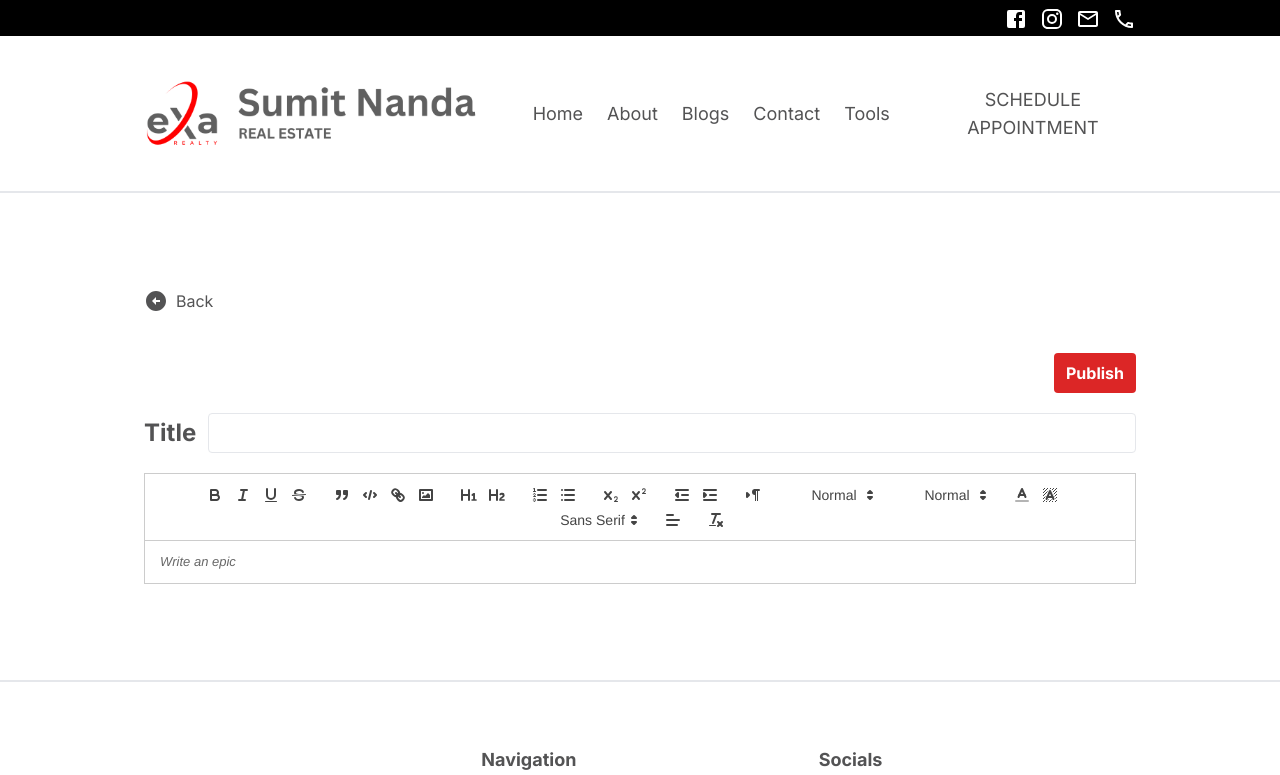
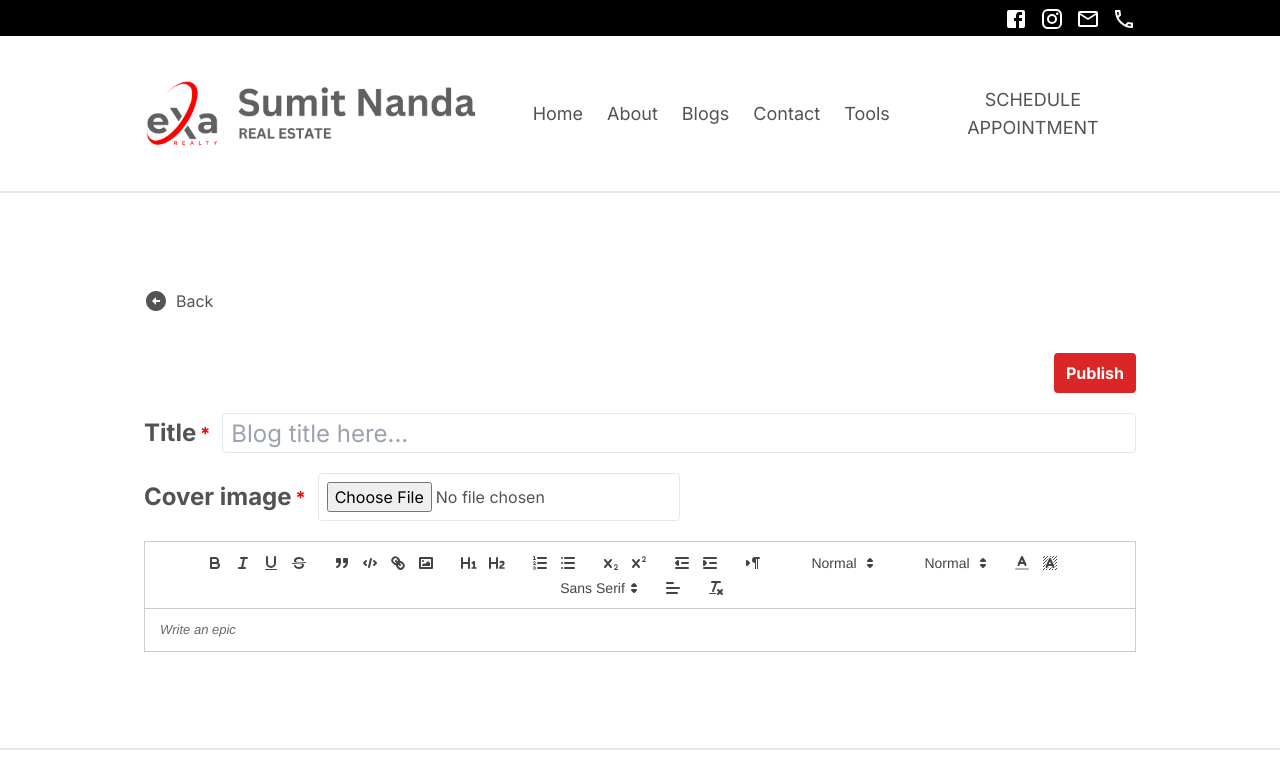
Before and after one commit to armaanjaj/sumit-nanda-real-estate, a Next.js app: page /blogs/write-a-blog in a window 1280 px wide. Shown: the top 775 px of the page. Built offline with nearby package versions, Linux system fonts and the light colour scheme.

Commit message:
add: upload blog cover image

```diff
--- a/package.json
+++ b/package.json
@@ -21,6 +21,7 @@
     "jsonwebtoken": "^9.0.2",
     "mongodb": "4.1",
     "mongoose": "^7.6.3",
+    "multer": "^1.4.5-lts.1",
     "next": "13.5.4",
     "node-cache": "^5.1.2",
     "nodemailer": "^6.9.6",
@@ -38,6 +39,7 @@
     "styled-components": "^6.1.0"
   },
   "devDependencies": {
+    "@types/multer": "^1.4.10",
     "@types/node": "^20",
     "@types/nodemailer": "^6.4.13",
     "@types/nodemailer-express-handlebars": "^4.0.4",
--- a/src/app/api/blog/route.ts
+++ b/src/app/api/blog/route.ts
@@ -43,7 +43,7 @@ export async function GET(req: NextRequest) {
 export async function POST(req: NextRequest) {
     try {
         const reqBody = await req.json();
-        const { title, content, slug } = reqBody;
+        const { coverImagePath, title, content, slug } = reqBody;
 
         // Check for existing title
         const blogTitle = await Blog.findOne({ title });
@@ -58,6 +58,7 @@ export async function POST(req: NextRequest) {
         }
 
         const blog = new Blog({
+            coverImagePath,
             title,
             content,
             slug
--- a/src/app/blogs/[slug]/page.tsx
+++ b/src/app/blogs/[slug]/page.tsx
@@ -3,6 +3,7 @@ import { useRouter, usePathname } from "next/navigation";
 import React from "react";
 import ArrowCircleLeftIcon from "@mui/icons-material/ArrowCircleLeft";
 import axios from "axios";
+import "@/custom-syles/blogStyle.css";
 
 interface Blog {
     date: Date;
@@ -47,9 +48,14 @@ export default function BlogContentPage() {
                 {loading ? (
                     "Loading..."
                 ) : (
-                    <div className="flex flex-col justify-start items-center w-full">
-                        <div>{blog?.title}</div>
-                        <div>{blog?.content}</div>
+                    <div className="flex flex-col justify-start items-center w-full gap-5">
+                        <div className="text-4xl font-extrabold">{blog?.title}</div>
+                        <div
+                            dangerouslySetInnerHTML={{
+                                __html: blog?.content || "",
+                            }}
+                            className="blogStyle"
+                        />
                     </div>
                 )}
             </section>
--- a/src/app/blogs/write-a-blog/page.tsx
+++ b/src/app/blogs/write-a-blog/page.tsx
@@ -4,9 +4,18 @@ import dynamic from "next/dynamic";
 import "react-quill/dist/quill.snow.css";
 import ArrowCircleLeftIcon from "@mui/icons-material/ArrowCircleLeft";
 import { useRouter } from "next/navigation";
+import styled from "styled-components";
+import axios from "axios";
 
 // Dynamically import ReactQuill to ensure it's only loaded on the client side
 const ReactQuill = dynamic(() => import("react-quill"), { ssr: false });
+
+const RedMessage = styled.span`
+    color: red;
+    font-size: large;
+    font-weight: bold;
+`;
+
 
 var toolbarOptions = [
     ["bold", "italic", "underline", "strike"],
@@ -31,24 +40,42 @@ var toolbarOptions = [
 export default function WriteBlogPage() {
     const router = useRouter();
     const [title, setTitle] = React.useState("");
+    const [image, setImage] = React.useState(null);
     const [content, setContent] = React.useState("");
 
     const handleContentChange = (value: any) => {
         setContent(value);
     };
 
+    const handleImageChange = (e: any) => {
+        const file = e.target.files[0];
+        setImage(file);
+    };
+
     const handleFormSubmit = async (e: any) => {
         e.preventDefault();
 
-        let slug = title.toLowerCase().replaceAll(" ", "-");
+        const formData = new FormData();
+        formData.append("title", title);
+        formData.append("content", content);
+        if (image) {
+            formData.append("image", image);
+        }
 
-        const response = await fetch("/api/blog", {
-            method: "POST",
-            headers: {
-                "Content-Type": "application/json",
-            },
-            body: JSON.stringify({ title, content, slug }),
-        });
+        try {
+            const response = await axios.post("/api/blog", formData, {
+                headers: {
+                    "Content-Type": "multipart/form-data",
+                },
+            });
+            if (response.status === 200) {
+                router.push("/");
+            } else {
+                console.error("Error posting the blog");
+            }
+        } catch (error) {
+            console.error("Error posting the blog:", error);
+        }
     };
 
     React.useEffect(() => {
@@ -86,14 +113,42 @@ export default function WriteBlogPage() {
                             }
                         </div>
                         <div className="flex flex-row justify-start items-center gap-3 w-full">
-                            <label htmlFor="blog_title" className="font-bold text-2xl">Title</label>
+                            <div className="flex flex-row justify-center items-center gap-1">
+                                <label
+                                    htmlFor="blog_cover"
+                                    className="font-bold text-2xl"
+                                >
+                                    Cover image
+                                </label>
+                                <RedMessage>*</RedMessage>
+                            </div>
+                            <input
+                                type="file"
+                                name="blog_cover"
+                                id="blog_cover"
+                                className="border rounded outline-blue-300 p-2"
+                                accept="image/*"
+                                onChange={handleImageChange}
+                            />
+                        </div>
+                        <div className="flex flex-row justify-start items-center gap-3 w-full">
+                            <div className="flex flex-row justify-center items-center gap-1">
+                                <label
+                                    htmlFor="blog_title"
+                                    className="font-bold text-2xl"
+                                >
+                                    Title
+                                </label>
+                                <RedMessage>*</RedMessage>
+                            </div>
                             <input
                                 type="text"
                                 name="blog_title"
                                 id="blog_title"
+                                placeholder="Blog title here..."
                                 className="border rounded w-full h-10 text-2xl outline-blue-300 p-2"
                                 value={title}
-                                onChange={(e:any)=>setTitle(e.target.value)}
+                                onChange={(e: any) => setTitle(e.target.value)}
                             />
                         </div>
                         <div className="w-full flex flex-row justify-end items-center">
--- /dev/null
+++ b/src/custom-syles/blogStyle.css
@@ -0,0 +1,18 @@
+.blogStyle {
+    display: flex;
+    flex-direction: column;
+    justify-content: center;
+    align-items: start;
+    gap: 1rem;
+}
+
+.blogStyle p {
+    font-size: large;
+}
+
+.blogStyle ul{
+    list-style: disc;
+}
+.blogStyle li{
+    list-style: decimal;
+}
--- a/src/models/blogModel.js
+++ b/src/models/blogModel.js
@@ -12,6 +12,11 @@ const blogSchema = new mongoose.Schema({
             const daysOfWeek = ["Sunday", "Monday", "Tuesday", "Wednesday", "Thursday", "Friday", "Saturday"];
             return daysOfWeek[this.date.getDay()];
         },
+    },
+    coverImagePath: {
+        type: String,
+        required: [true, "Please provide the cover image"],
+        unique: true,
     },
     title: {
         type: String,
```
Also changed, not shown: 1 other file (tests, documents, lock files or other folders).
